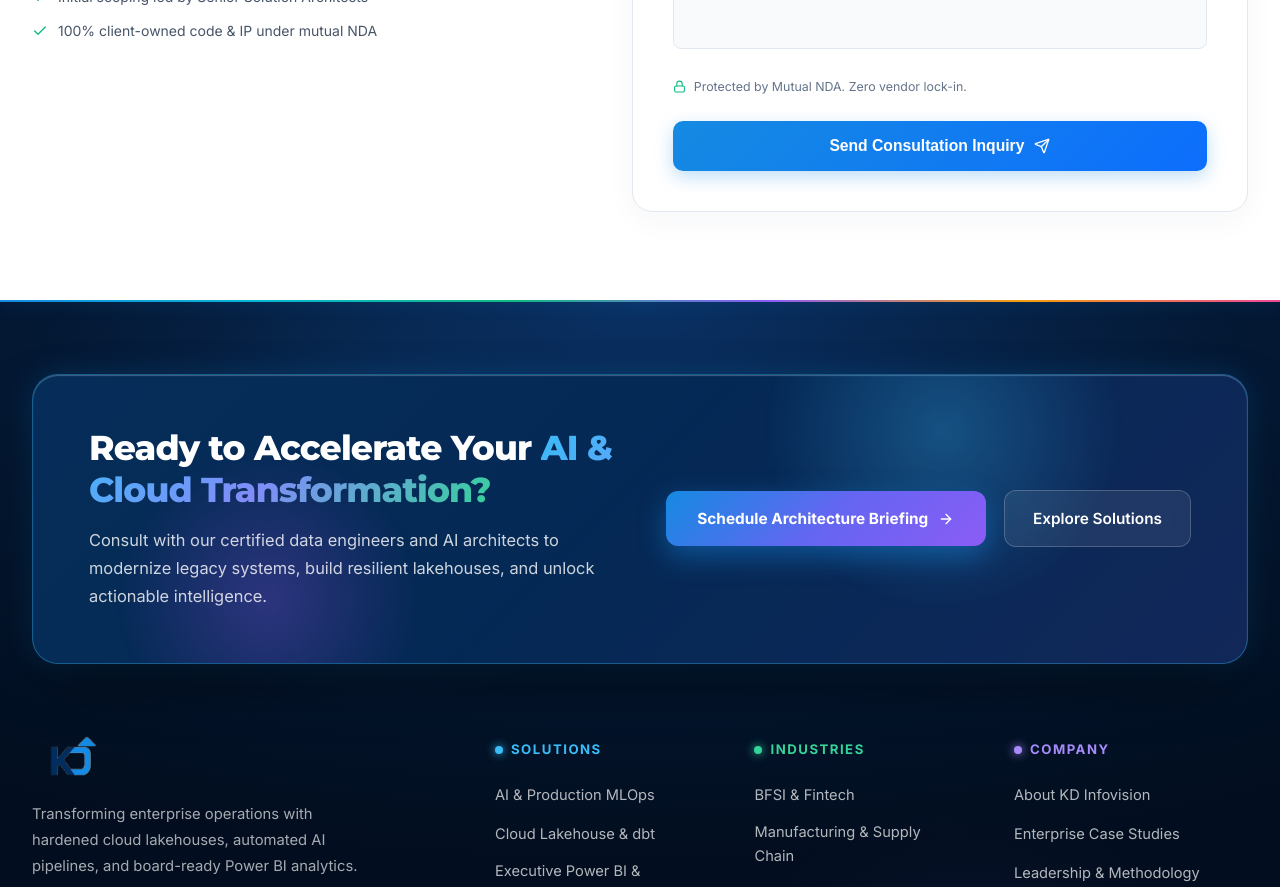
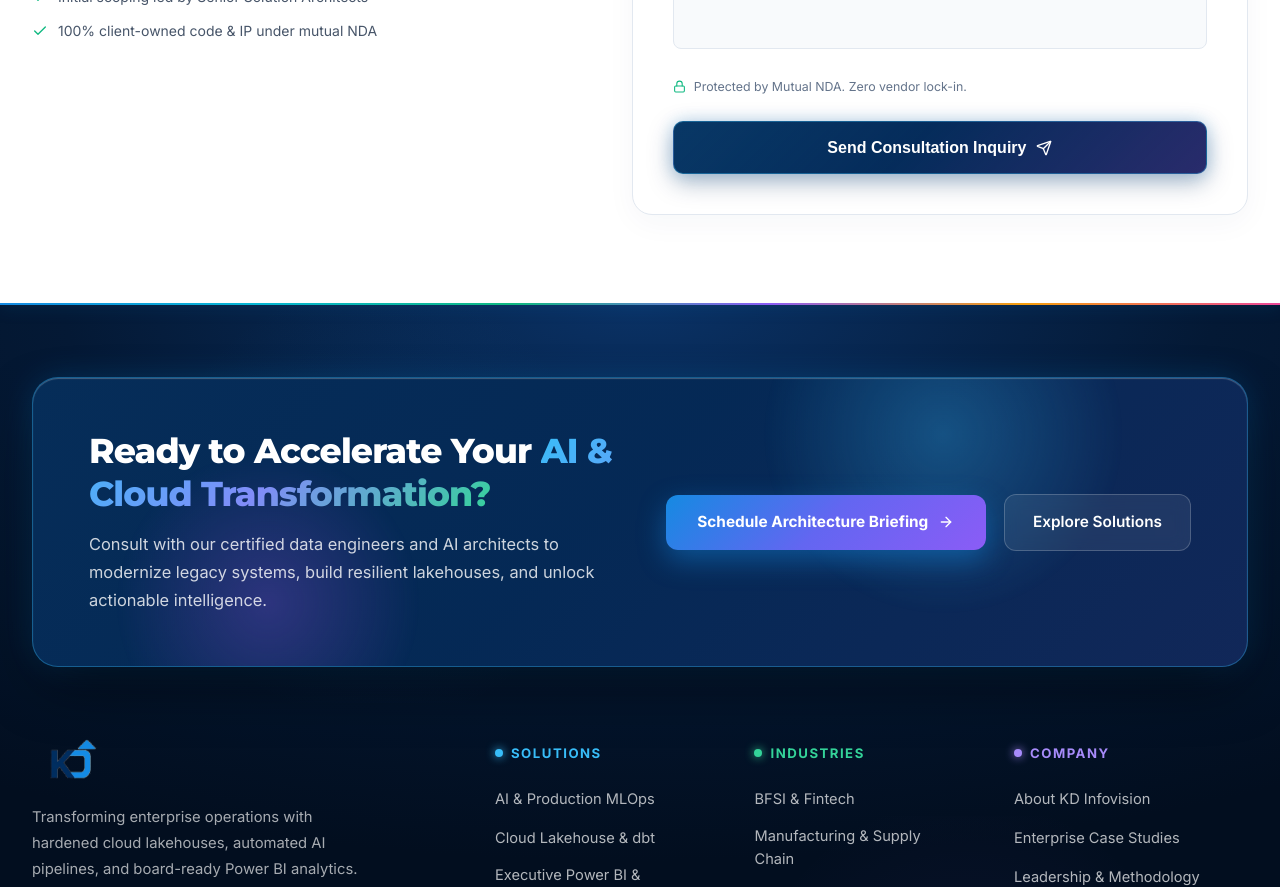
Before and after one commit to Karan-975/KD-INFOVISION, a Next.js app: page / in a window 1280 px wide. Shown: the part 7280-8167 px from the top of the page. Built offline with nearby package versions, Linux system fonts and the light colour scheme; no server answers; the database is empty.

Commit message:
style: apply adventurous navy gradient shade to Send Consultation Inquiry button

```diff
--- a/src/components/public/ContactSection.jsx
+++ b/src/components/public/ContactSection.jsx
@@ -401,19 +401,19 @@ export default function ContactSection({ settings }) {
                 disabled={status.loading}
                 style={{
                   width: '100%',
-                  padding: '1rem',
-                  fontSize: '0.98rem',
+                  padding: '1.05rem',
+                  fontSize: '1rem',
                   fontWeight: 700,
                   borderRadius: '10px',
-                  background: 'linear-gradient(135deg, #158AE2 0%, #0D6EFD 100%)',
+                  background: 'linear-gradient(135deg, rgba(21, 138, 226, 0.28) 0%, rgba(5, 45, 93, 0.95) 45%, rgba(139, 92, 246, 0.28) 100%), #031836',
                   color: '#FFFFFF',
-                  border: 'none',
+                  border: '1px solid rgba(56, 189, 248, 0.35)',
                   display: 'inline-flex',
                   alignItems: 'center',
                   justifyContent: 'center',
                   gap: '10px',
                   cursor: status.loading ? 'not-allowed' : 'pointer',
-                  boxShadow: '0 6px 18px rgba(21, 138, 226, 0.28)',
+                  boxShadow: '0 8px 24px rgba(5, 45, 93, 0.35), 0 0 16px rgba(21, 138, 226, 0.2)',
                   transition: 'all 0.25s ease',
                   marginTop: '0.25rem',
                 }}
@@ -456,8 +456,9 @@ export default function ContactSection({ settings }) {
           color: var(--blue) !important;
         }
         :global(.clean-submit-btn:hover) {
+          background: linear-gradient(135deg, rgba(21, 138, 226, 0.42) 0%, rgba(5, 45, 93, 0.98) 45%, rgba(139, 92, 246, 0.38) 100%), #031836 !important;
           transform: translateY(-2px);
-          box-shadow: 0 10px 24px rgba(21, 138, 226, 0.38) !important;
+          box-shadow: 0 12px 30px rgba(5, 45, 93, 0.5), 0 0 24px rgba(56, 189, 248, 0.35) !important;
         }
         @media (max-width: 960px) {
           :global(.contact-layout) {
```
